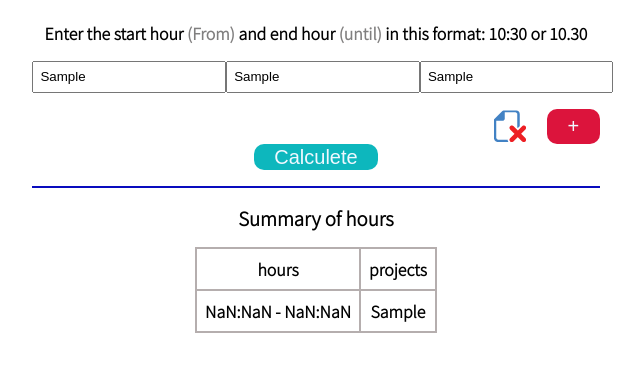
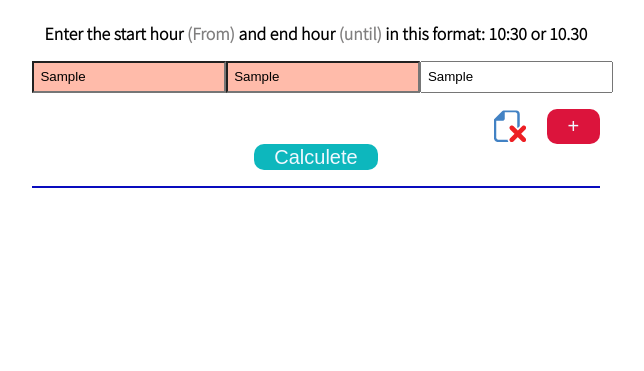
Before and after one commit to Davidhct/Hours-by-Project-Jquery, a plain HTML site: page index.html in a window 1280 px wide. Both pictures are taken after typing "Sample", "Sample", "Sample" into the empty fields and a click on the button "Calculete". Shown: the part 73-444 px from the top of the page, without its empty margins (324-968 px from the left). Drawn offline with Linux system fonts and the light colour scheme.

Commit message:
update js and css

```diff
--- a/css/style.css
+++ b/css/style.css
@@ -32,6 +32,8 @@ p > span {
   display: flex;
   justify-content: space-between;
   margin-bottom: 1rem;
+  background: none;
+  border: none;
 }
 
 .input > input {
--- a/index.js
+++ b/index.js
@@ -72,13 +72,25 @@ function reset() {
   $(".render-output").remove();
 }
 function getInput() {
-  let from, until, project;
+  let from, until, project, fromV, untilV, inputHourV;
   for (let i = 0; i < globalVal.index; i++) {
     from = $(`#from-${i}`).val();
     until = $(`#until-${i}`).val();
     project = $(`#project-name-${i}`).val();
+
+    fromV = validateExpression(`#from-${i}`);
+    untilV = validateExpression(`#until-${i}`);
+
+    inputHourV = validateHourInput(`#from-${i}`, `#until-${i}`);
+
+    if (!fromV || !untilV || inputHourV) break;
+
     if (from === "" || until === "" || project === "") {
-      $(`#input-${i}`).remove();
+      if (i === 0) {
+        $(`#input-${i}`).css("backgroundColor", "rgb(255, 187, 170)");
+      } else {
+        $(`#input-${i}`).remove();
+      }
       continue;
     }
     setInput(from, until, project);
@@ -87,7 +99,34 @@ function getInput() {
       globalVal.start = clockFormat(hour[0], hour[1]);
     }
   }
-  filterTheProjects();
+  if (fromV && untilV && !inputHourV) filterTheProjects();
+}
+
+function validateExpression(id) {
+  let expr = $(id).val();
+
+  let isValid = /^([0-9]|0[0-9]|1[0-9]|2[0-3]):[0-5][0-9]?$/.test(expr);
+
+  if (!isValid) {
+    $(id).css("backgroundColor", "rgb(255, 187, 170)");
+  } else {
+    $(id).css("backgroundColor", "rgb(255,255, 255)");
+  }
+
+  return isValid;
+}
+
+function validateHourInput(fromId, untilId) {
+  let from = $(fromId).val();
+  let until = $(untilId).val();
+  let hourFrom = clockForm(from);
+  let hourUntil = clockForm(until);
+  let isValid = hourUntil[0] < hourFrom[0];
+  console.log(hourUntil[0], " < ", hourFrom[0], " ", isValid);
+  if (isValid) {
+    $(untilId).css("backgroundColor", "rgb(255, 187, 170)");
+  }
+  return isValid;
 }
 
 function setInput(from, until, project) {
```
